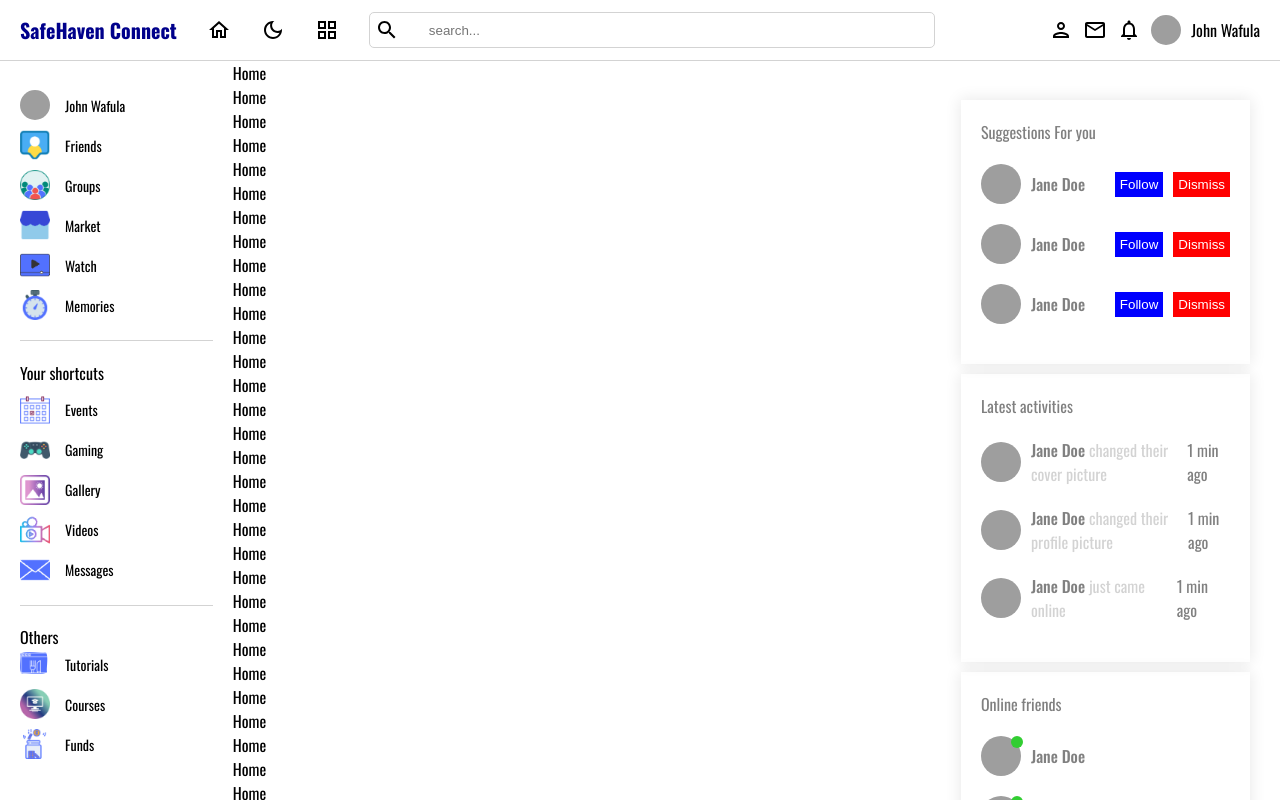
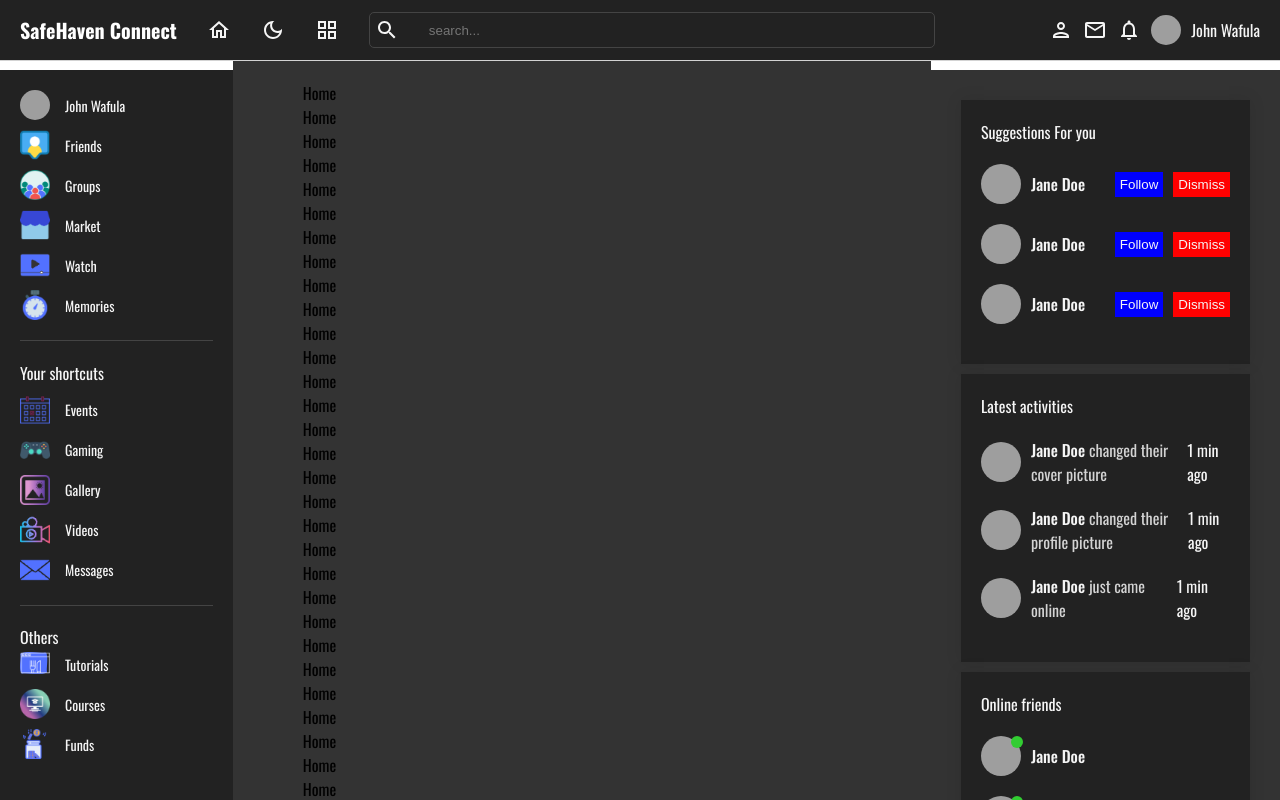
Before and after one commit to nickonyi/SafeHaven-Connect, a React (Vite) app: page /Home in a window 1280 px wide. Shown: the top 800 px of the page. Built offline with nearby package versions, Linux system fonts and the light colour scheme; grey boxes are pictures that could not be loaded.

Commit message:
feat: Apply dark theme to navbar and left bar

```diff
--- a/src/App.jsx
+++ b/src/App.jsx
@@ -20,7 +20,7 @@
   const currentUser= true;
   const Layout =()=> {
     return (
-      <div>
+      <div className="theme-dark">
        <NavBar />
        <div style={{display:'flex'}}>
         <LeftBar/>
--- a/src/app.scss
+++ b/src/app.scss
@@ -3,3 +3,46 @@
 body {
     font-family: "Oswald", sans-serif;
 }
+
+$themes: (
+    light:(
+        textColor: #000,
+        bgColor: #fff,
+        logo:darkblue,
+        bgSoft:#f6f3f3,
+        textColorSoft:#555,
+        border:lightgray,
+    ),
+    dark:(
+        textColor: whitesmoke,
+        bgColor: #222,
+        logo:white,
+        bgSoft:#333,
+        textColorSoft:lightgray,
+        border:#444,
+    )
+);
+
+
+@mixin themify($themes) {
+    @each $theme, $map in $themes {
+      .theme-#{$theme} & {
+        $theme-map: () !global;
+        @each $key, $submap in $map {
+          $value: map-get(map-get($themes, $theme), "#{$key}");
+          $theme-map: map-merge(
+            $theme-map,
+            (
+              $key: $value,
+            )
+          ) !global;
+        }
+        @content;
+        $theme-map: null !global;
+      }
+    }
+  }
+
+  @function themed($key) {
+    @return map-get($theme-map, $key);
+  }
--- a/src/components/leftBar/leftBar.scss
+++ b/src/components/leftBar/leftBar.scss
@@ -1,9 +1,14 @@
+@import '../../app.scss';
+
 .leftbar {
+    @include themify($themes){
     flex: 2;
     position: sticky;
     top: 70px;
     height: calc(100vh - 70px);
     overflow: scroll;
+    background-color: themed('bgColor');
+    color: themed('textColor');
 
     &::-webkit-scrollbar{
         display: none;
@@ -15,7 +20,7 @@
             margin: 20px 0;
             border: none;
             height: 0.5px;
-            background-color: lightgrey;
+            background-color: themed('border');
         }
         .menu{
             display: flex;
@@ -49,3 +54,4 @@
         }
     }
 }
+}
--- a/src/components/navBar/navBar.scss
+++ b/src/components/navBar/navBar.scss
@@ -1,4 +1,7 @@
+@import '../../app.scss';
+
 .navbar {
+    @include themify($themes){
     display: flex;
     align-items: center;
     justify-content: space-between;
@@ -8,7 +11,8 @@
     padding: 30px 20px;
     position: sticky;
     top: 0;
-    background-color: white;
+    background-color: themed('bgColor');
+    color: themed('textColor');
     .left{
         display: flex;
         align-items: center;
@@ -16,18 +20,20 @@
         span {
           font-weight: bold;
           font-size: 20px;
-          color: darkblue;
+          color: themed('logo');
         }
         .search {
             display: flex;
             align-items: center;
             gap: 30px;
-            border: 1px solid lightgray;
+            border: 1px solid themed('border');
             border-radius: 5px;
             padding: 5px;
             input {
               border: none;
               width: 500px;
+              background-color: transparent;
+              color: themed('textColor');
             }
         }
     }
@@ -48,4 +54,5 @@
             span{}
         }
     }
+    }
 }
--- a/src/components/rightBar/rightBar.scss
+++ b/src/components/rightBar/rightBar.scss
@@ -1,9 +1,14 @@
+@import '../../app.scss';
+
 .rightbar {
+    @include themify($themes){
     flex: 3;
     position: sticky;
     top: 70px;
     height: calc(100vh - 70px);
     overflow: scroll;
+    background-color: themed('bgSoft');
+    color: themed('textColor');
 
     &::-webkit-scrollbar{
         display: none;
@@ -17,8 +22,10 @@
             box-shadow: 0px 0px 15px 1px rgba(0,0,0,.09);
             padding: 20px;
             margin: 10px;
+            background-color: themed('bgColor');
+
             span {
-              color: gray;
+              color: themed('textColor');
             }
             .user{
                 display: flex;
@@ -39,7 +46,7 @@
                   font-weight: 500;
                 }
                 p{
-                    color: lightgray;
+                    color: themed('textColorSoft');
                 }
                 .online {
                     width: 12px;
@@ -59,7 +66,7 @@
                 button {
                 border: none;
                 padding: 5px;
-                color:white;
+                color:themed('textColor');
                 cursor: pointer;
 
                 &:first-child{
@@ -74,3 +81,4 @@
         }
     }
 }
+}
--- a/src/pages/Home/home.scss
+++ b/src/pages/Home/home.scss
@@ -0,0 +1,8 @@
+@import '../../app.scss';
+
+.home {
+    @include themify($themes){
+    background-color: themed('bgSoft');
+    padding: 20px 70px;
+    }
+}
```
